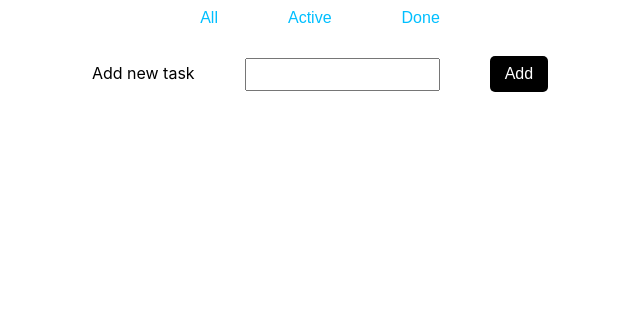
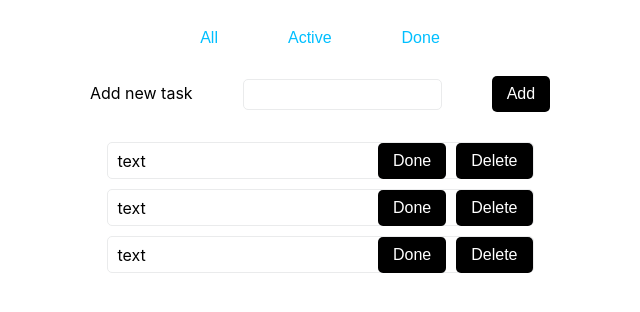
Before and after one commit to Druzhkova/TeachMeSkills, a React (Create React App) app in the folder todo-list-react/: page / in a window 1280 px wide. Shown: the top 312 px of the page, without its empty margins (320-960 px from the left). Built offline with nearby package versions, Linux system fonts and the light colour scheme.

Commit message:
feat: add todo-item component

```diff
--- a/todo-list-react/src/App.js
+++ b/todo-list-react/src/App.js
@@ -1,6 +1,6 @@
 import React, { useState } from "react";
 import styled from "styled-components";
-import { Header, Form } from "./components";
+import { Header, Form, TodoItem } from "./components";
 
 function App() {
   const [currentPage, setCurrentPage] = useState("all");
@@ -9,14 +9,22 @@ function App() {
     <Container>
       <Header onButtonClick={setCurrentPage} page={currentPage} />
       <Form></Form>
+      <TodoItem />
+      <TodoItem />
+      <TodoItem />
     </Container>
   );
 }
 
 const Container = styled.div`
   text-align: center;
-  margin: 0 auto;
+  margin: 20px auto;
   max-width: 700px;
+  display: flex;
+  flex-direction: column;
+  justify-content: center;
+  align-items: center;
+}
 `;
 
 export default App;
--- a/todo-list-react/src/components/Form/Form.jsx
+++ b/todo-list-react/src/components/Form/Form.jsx
@@ -24,7 +24,10 @@ export function Form({ onSubmit }) {
 
 const Input = styled.input`
   margin: 0 50px;
-  padding: 7px;
+  padding: 7px 10px;
+  border: 1px solid #EAEBEC;
+  border-radius: 5px;
+  outline: none;
 `;
 
 const StyledForm = styled.form`
--- /dev/null
+++ b/todo-list-react/src/components/TodoItem/TodoItem.jsx
@@ -0,0 +1,34 @@
+import React from "react";
+import styled from "styled-components";
+import { Button } from "../Button";
+
+export function TodoItem() {
+  return (
+    <Container>
+      <Title>text</Title>
+      <div>
+        <StyledButon>Done</StyledButon>
+        <StyledButon>Delete</StyledButon>
+      </div>
+    </Container>
+  );
+}
+
+const StyledButon = styled(Button)`
+  margin-left: 10px;
+`;
+
+const Title = styled.span`
+  margin: 0 10px;
+`;
+
+const Container = styled.div`
+  min-width: 425px;
+  height: 35px;
+  border: 1px solid #eaebec;
+  border-radius: 5px;
+  margin-bottom: 10px;
+  display: flex;
+  justify-content: space-between;
+  align-items: center;
+`;
--- /dev/null
+++ b/todo-list-react/src/components/TodoItem/index.js
@@ -0,0 +1 @@
+export { TodoItem } from "./TodoItem";
--- a/todo-list-react/src/components/index.js
+++ b/todo-list-react/src/components/index.js
@@ -1,2 +1,3 @@
 export { Header } from "./Header";
 export { Form } from "./Form";
+export { TodoItem } from "./TodoItem";
```
